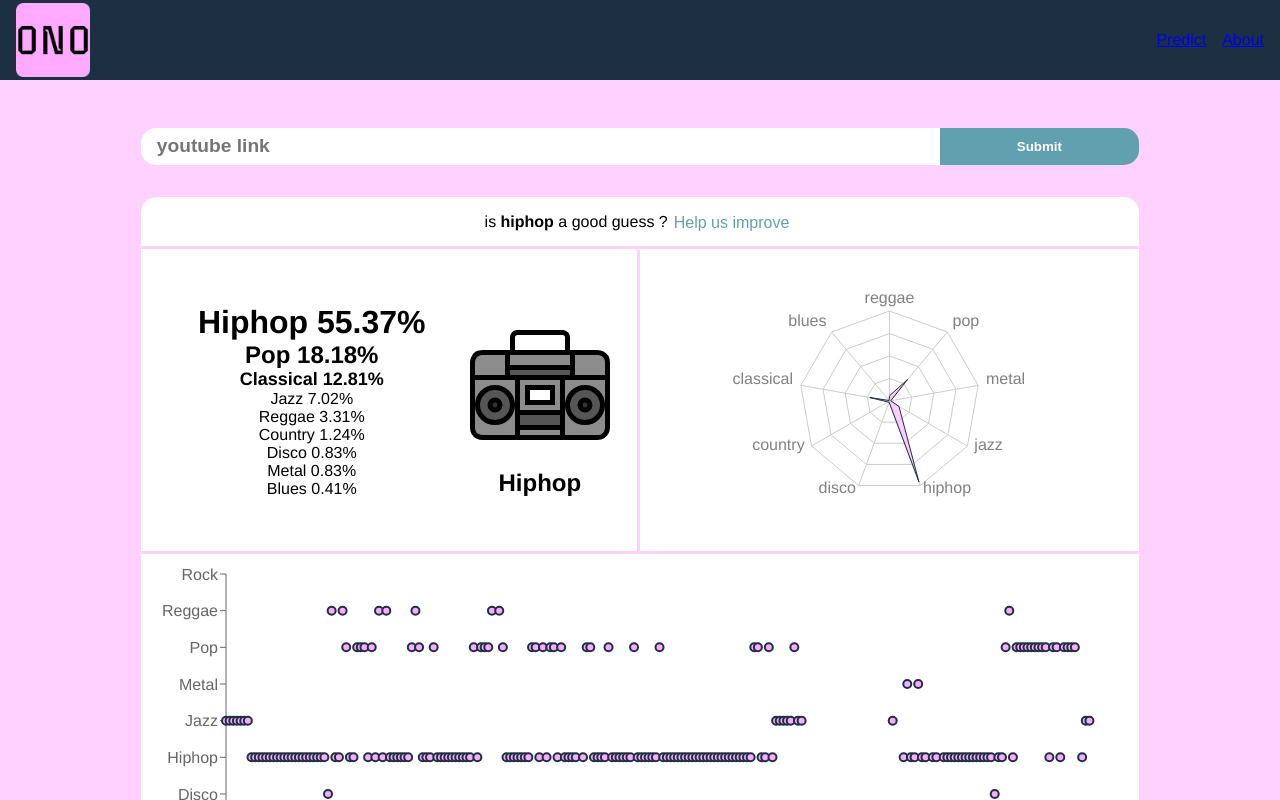
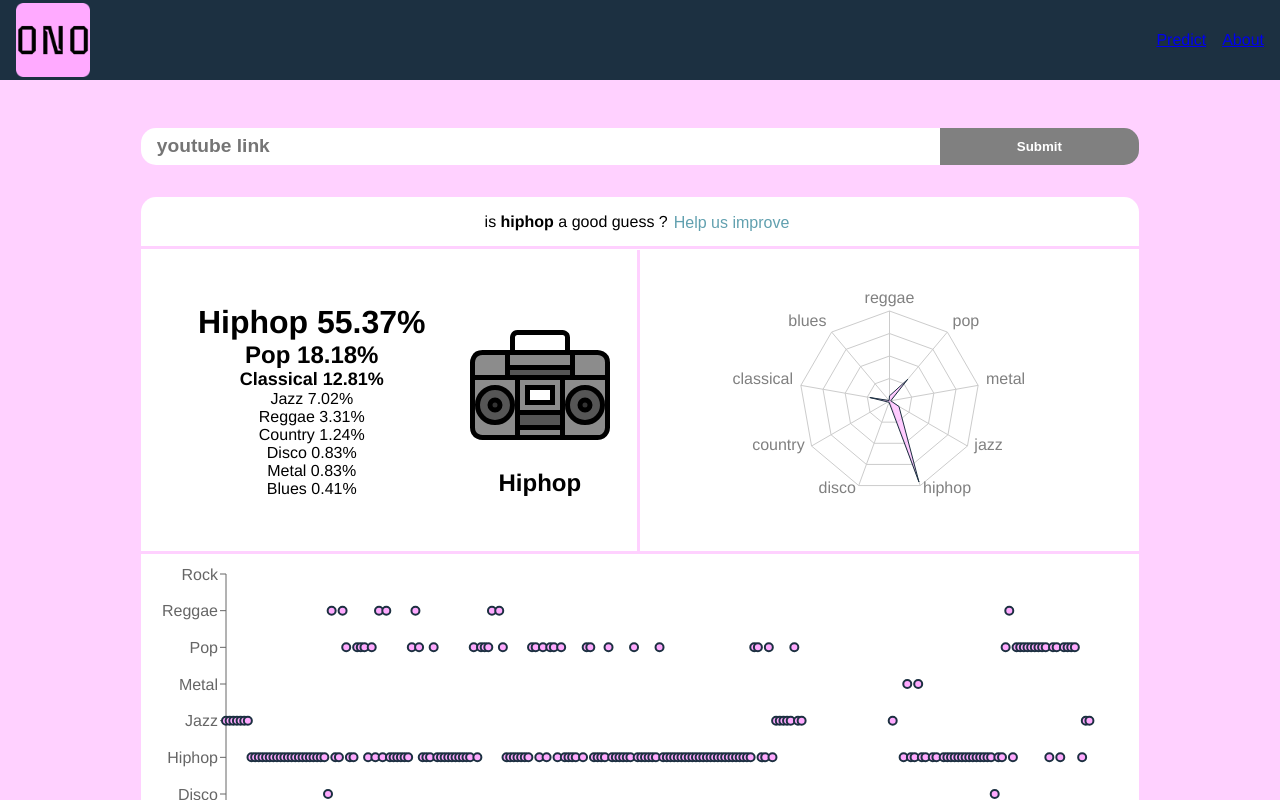
Before and after one commit to Shinestr8/shstr-nste-sttc, a React (Create React App) app in the folder client/: page / in a window 1280 px wide. Shown: the top 800 px of the page. Built offline with nearby package versions, Linux system fonts and the light colour scheme.

Commit message:
disable button if url does not contain youtube signature

```diff
--- a/client/src/App.css
+++ b/client/src/App.css
@@ -86,6 +86,10 @@ a:visited{
   font-weight: bold;
   border-top-right-radius: 15px;
   border-bottom-right-radius: 15px;
+}
+
+#process-link-btn:disabled{
+  background-color: grey;
 }
 
 form button:disabled{
--- a/client/src/components/Predict.jsx
+++ b/client/src/components/Predict.jsx
@@ -1,4 +1,4 @@
-import {useState, useEffect} from "react";
+import {useState, useEffect, useMemo} from "react";
 import '../App.css';
 import { Histogram } from "./Histogram";
 import { GenreRadarChart } from "./GenreRadarChart";
@@ -144,6 +144,7 @@ export function Predict(){
     const [loading, setLoading] = useState(false);
     const [isModalShowing, setShowModal] = useState(false);
     const [showToaster, setShowToaster] = useState(false);
+    // const [isButtonDisabled, setIsButtonDisabled] = useState(true);
 
 
     useEffect(function(){
@@ -157,6 +158,7 @@ export function Predict(){
             window.clearTimeout(timer)
         })
     }, [showToaster])
+
 
     function toggleShowModal(){
         setShowModal(prev => !prev);
@@ -184,12 +186,20 @@ export function Predict(){
             setData({message: "An error occured, please try again later"})
             setLoading(false);
         }
+    }
 
-    }
 
     function capitalizeFirstLetter(string) {
         return string.charAt(0).toUpperCase() + string.slice(1);
     }
+
+    const isButtonDisabled = useMemo(()=>{
+        if(!youtubeURL.includes("watch?v=")){
+            return true;
+        } else {
+            return false;
+        }
+    }, [youtubeURL])
 
     return(
     <div id="predict">
@@ -206,6 +216,7 @@ export function Predict(){
                     id="process-link-btn"
                     type="submit"
                     onClick={submitLink}
+                    disabled={isButtonDisabled}
                 >
                     Submit
                 </button>
```
